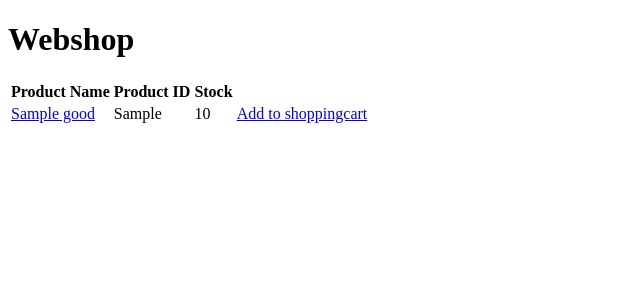
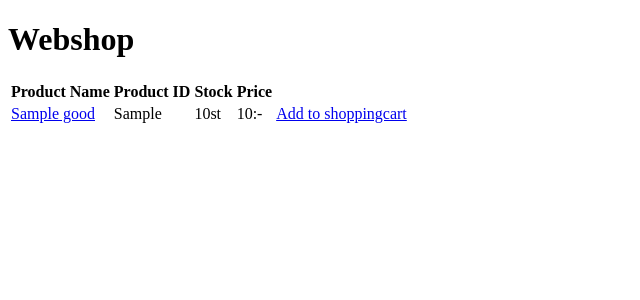
Before and after one commit to pottzer/Websys, a Django app: template goods/templates/goods/listProducts.html in a window 1280 px wide. Shown: the part 26-326 px from the top of the page, without its empty margins (0-640 px from the left). Run offline with Django 3.2, Linux system fonts and the light colour scheme; the template is opened without the code that fills it: values that come from a table or form of the project are taken from there, others are empty; tables that the repository leaves empty hold one stand-in row (values such as "Sample post").

Commit message:
Added preice column

```diff
--- a/goods/templates/goods/listProducts.html
+++ b/goods/templates/goods/listProducts.html
@@ -13,13 +13,15 @@
 		<th>Product Name</th>
 		<th>Product ID</th>
 		<th>Stock</th>
+		<th>Price</th>
 		<th></th>
 	</tr>
 		{% for product in products %}
 	<tr>
 		<td><a href="{% url 'goods:ProductView' product.id_good %}">{{product.name}}</a></td>
 		<td>{{product.id_good}}</td>
-		<td>{{product.stock}}</td>
+		<td>{{product.stock}}st</td>
+		<td>{{product.price}}:-</td>
 
 		<td><a href="{% url 'shopping:AddProductShoppingcart' product.id_good %}">Add to shoppingcart</a></td>
 	</tr>
```
